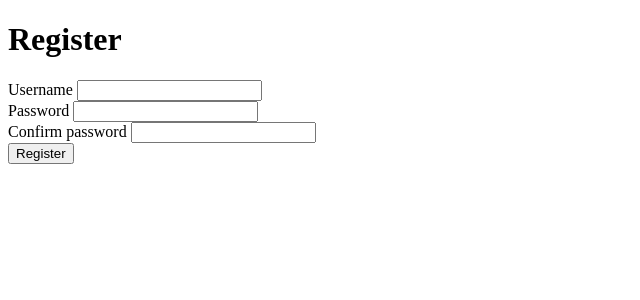
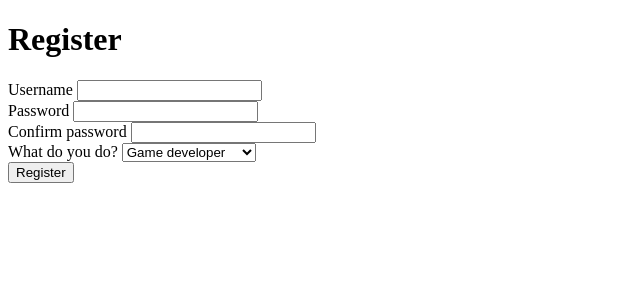
Before and after one commit to gustass5/swimset, a PHP site: page /php/register.php in a window 1280 px wide. Shown: the top 300 px of the page, without its empty margins (0-640 px from the left). Run offline with PHP 8.4, Linux system fonts and the light colour scheme.

Commit message:
feat(php: register): added role select box

```diff
--- a/php/register.php
+++ b/php/register.php
@@ -132,6 +132,18 @@ function addNewUser(){
                 <div id='confirm-password-error'></div>
 
             </div>
+            <div>
+                <label for="rule">What do you do?</label>
+                <select id="role" name='role'>
+                    <option value='developer'>Game developer</option>
+                    <option value='designer'>Designer</option>
+                    <option value='ilustrator'>Ilustrator</option>
+                    <option value='vfx'>Visual effects artist</option>
+                    <option value='editor'>Video editor</option>
+                    <option value='creator'>Level creator</option>
+                    <option value='other'>Other</option>
+                </select>
+            </div>
             <input type="submit" name="register" value="Register">
         </form>
     </body>
```
